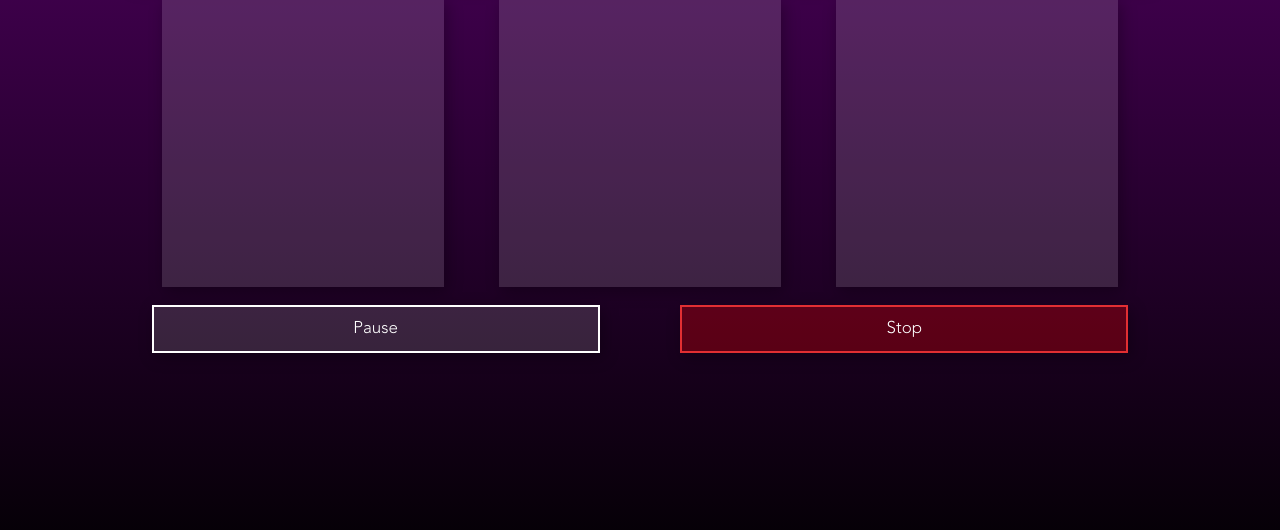
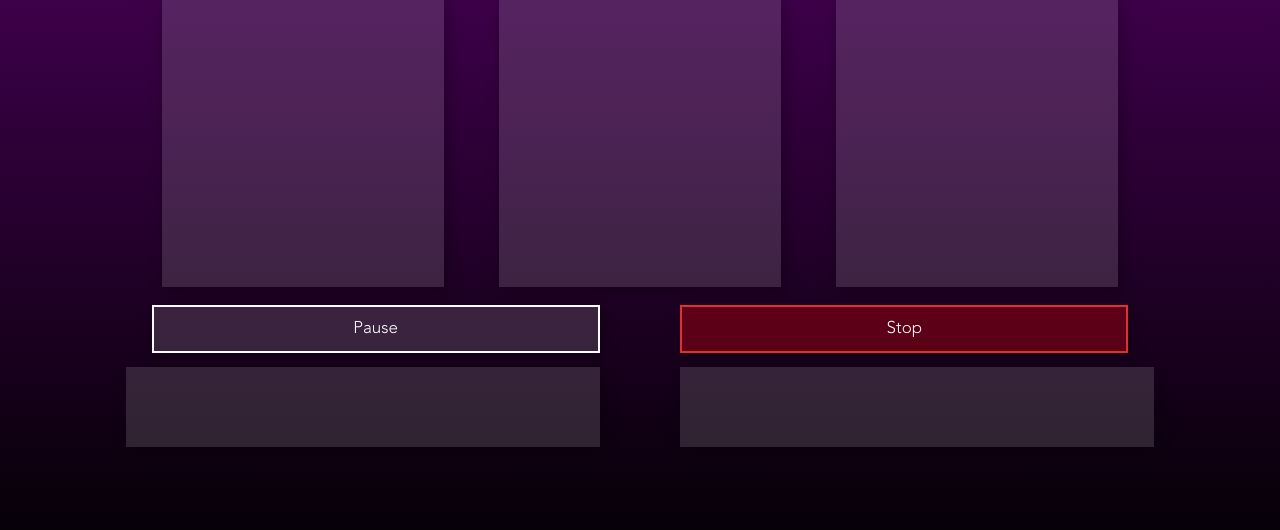
Before and after one commit to stcejorPmodnar/altariel, a PHP site: page /pages/live.php in a window 1280 px wide. Shown: the part 210-740 px from the top of the page. Run offline with PHP 8.4, Linux system fonts and the light colour scheme; data that the repository does not hold is empty; some libraries are stand-ins or nearby versions.

Commit message:
Basic styling for graphs

```diff
--- a/stylesheets/dashboard.css
+++ b/stylesheets/dashboard.css
@@ -82,3 +82,19 @@
     background-color: rgba(255, 0, 0, 0.288);
     border: 2px solid rgba(255, 58, 58, 0.822);
 }
+
+#graphs {
+    margin: 14px auto;
+    text-align: center;
+}
+
+.lineGraph {
+    display: inline-block;
+    width: 37%;
+    height: 80px;
+    background-color: var(--box-color);
+    box-shadow: 3px 4px 15px rgba(0,0,0,.3);
+    font-family: 'Avenir Light';
+    color: white;
+    font-size: 17px;
+}
```
